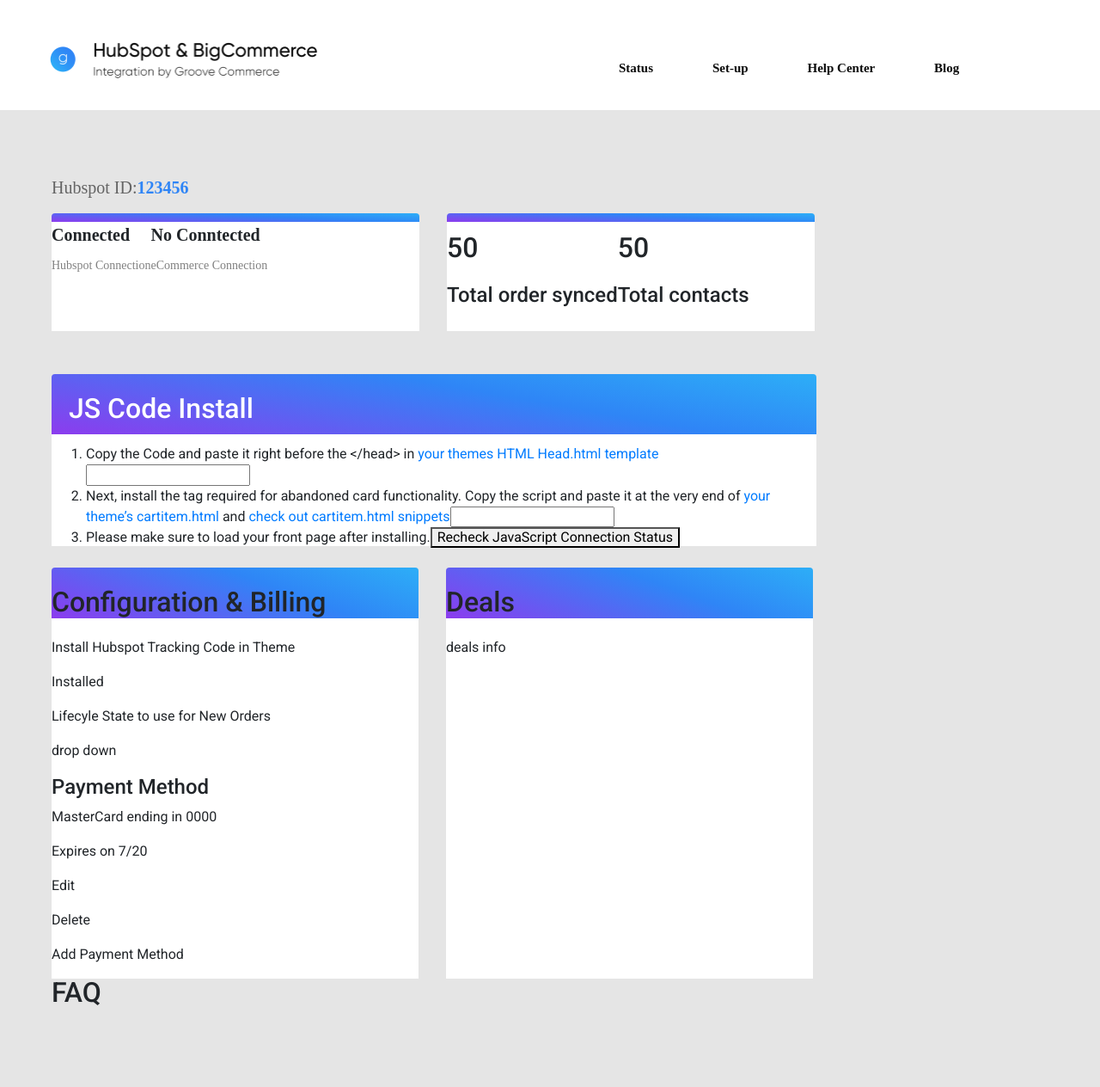
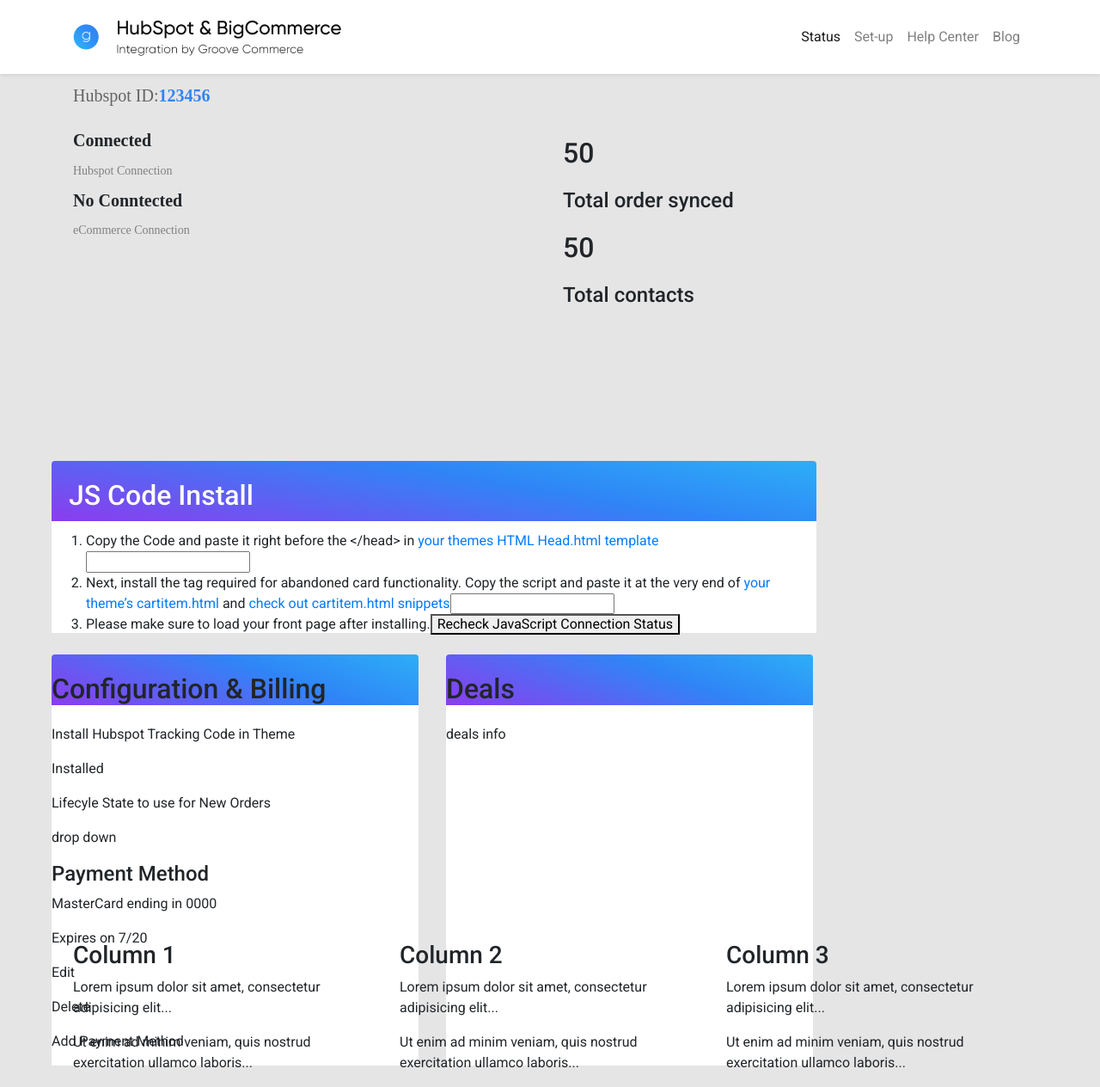
Before and after one commit to michaelzheng1/hubshop.ly, a React app: page / in a window 1280 px wide. Shown: the top 1264 px of the page at 86% size. Before the commit the page ends 1194 px from the top, so only its background shows below. Built offline with nearby package versions, Linux system fonts and the light colour scheme.

Commit message:
changing design to boostrap, finished using bootstrap for navbar and redesigning the status section

```diff
--- a/src/App.js
+++ b/src/App.js
@@ -9,13 +9,14 @@
 import HelpCenter from './components/HelpCenter/HelpCenter';
 import Blog from './components/Blog/Blog';
 import './App.css';
+import Navbar from './components/NavBar/NavBar';
 
 class App extends React.Component {
     render() {
         return (
             <BrowserRouter>
                 <div className="main-container">
-                    <Header />
+                    <Navbar />
                     <Status />
                     <Setup />
                     <Billing />
--- a/src/components/Billing/Billing&Deals.js
+++ b/src/components/Billing/Billing&Deals.js
@@ -35,6 +35,8 @@
           deals info
         </div>
       </div>
+
+
     );
   }
 }
--- a/src/components/HelpCenter/HelpCenter.js
+++ b/src/components/HelpCenter/HelpCenter.js
@@ -3,10 +3,25 @@
 class HelpAndResources extends React.Component {
   render() {
     return (
-      <div className="flex-container">
-        <div className="helpCenter"></div>
-        <h1>FAQ</h1>
-      </div>
+<div class="container">
+  <div class="row">
+    <div class="col-sm-4">
+      <h3>Column 1</h3>
+      <p>Lorem ipsum dolor sit amet, consectetur adipisicing elit...</p>
+      <p>Ut enim ad minim veniam, quis nostrud exercitation ullamco laboris...</p>
+    </div>
+    <div class="col-sm-4">
+      <h3>Column 2</h3>
+      <p>Lorem ipsum dolor sit amet, consectetur adipisicing elit...</p>
+      <p>Ut enim ad minim veniam, quis nostrud exercitation ullamco laboris...</p>
+    </div>
+    <div class="col-sm-4">
+      <h3>Column 3</h3>
+      <p>Lorem ipsum dolor sit amet, consectetur adipisicing elit...</p>
+      <p>Ut enim ad minim veniam, quis nostrud exercitation ullamco laboris...</p>
+    </div>
+  </div>
+</div>
     );
   }
 }
--- a/src/components/NavBar/NavBar.css
+++ b/src/components/NavBar/NavBar.css
@@ -1,3 +1,7 @@
+.navbar-custom {
+  background-color: white;
+}
+/*
 .navbar {
   position: absolute;
   display: flex;
@@ -5,7 +9,6 @@
   width: 428.32px;
   height: 23px;
   left: 55%;
-  /*right: 102.68px;*/
   top: 62px;
 }
 
@@ -25,19 +28,9 @@
   font-weight: 600;
   font-size: 15px;
   line-height: 19px;
-  /* identical to box height */
 
   text-align: center;
 
   color: #0b0b0b;
 }
-/*
-.navigation:hover {
-    text-decoration: none;
-    background: linear-gradient(0deg, #ffffff, #ffffff), #ffa438;
-}
-
-.navigation:active {
-    background: linear-gradient(0deg, #ffffff, #ffffff), #ffa438;
-}
 */
--- a/src/components/NavBar/NavBar.js
+++ b/src/components/NavBar/NavBar.js
@@ -15,19 +15,52 @@
 
   render() {
     return (
-      <div className="navbar">
-        <div className="navigation">
-          <Link to="/">Status</Link>
-        </div>
-        <div className="navigation">
-          <Link to="/set-up">Set-up</Link>
-        </div>
-        <div className="navigation">
-          <Link to="/help-and-resources">Help Center</Link>
-        </div>
-        <div className="navigation">
-          <Link to="/blog">Blog</Link>
-        </div>
+      <div>
+        <nav className="navbar navbar-expand-lg py-3 navbar-light backgro shadow-sm navbar-custom">
+          <div className="container">
+            <a href="#" className="navbar-brand">
+              <img src="src/components/Images/logo.png" />
+            </a>
+            <button
+              type="button"
+              data-toggle="collapse"
+              data-target="#navbarSupportedContent"
+              aria-controls="navbarSupportedContent"
+              aria-expanded="false"
+              aria-label="Toggle navigation"
+              className="navbar-toggler"
+            >
+              <span className="navbar-toggler-icon"></span>
+            </button>
+            <div
+              key="navbarSupportedContent"
+              className="collapse navbar-collapse"
+            >
+              <ul className="navbar-nav ml-auto">
+                <li className="nav-item active">
+                  <a href="#" className="nav-link">
+                    Status <span className="sr-only">(current)</span>
+                  </a>
+                </li>
+                <li className="nav-item">
+                  <a href="#" className="nav-link">
+                    Set-up
+                  </a>
+                </li>
+                <li className="nav-item">
+                  <a href="#" className="nav-link">
+                    Help Center
+                  </a>
+                </li>
+                <li className="nav-item">
+                  <a href="#" className="nav-link">
+                    Blog
+                  </a>
+                </li>
+              </ul>
+            </div>
+          </div>
+        </nav>
       </div>
     );
   }
--- a/src/components/Status/Status.js
+++ b/src/components/Status/Status.js
@@ -5,7 +5,43 @@
 class Status extends React.Component {
   render() {
     return (
-      <div className="status">
+      <div class="container">
+        <h1 className="hubspot">
+          Hubspot ID:
+          <span className="id">123456</span>
+        </h1>
+        <div class="row">
+          <div class="col-sm-6">
+              <div className="connect-status">
+                <h1>Connected</h1>
+                <h4>Hubspot Connection</h4>
+              </div>
+              <div className="connect-status">
+                <h1 className="connection">No Conntected</h1>
+                <h4>eCommerce Connection</h4>
+            </div>
+          </div>
+          <div class="col-sm-6">
+          <div className="number-section">
+              <h1 className="number">50</h1>
+              <h4 className="number-descrip">Total order synced</h4>
+            </div>
+            <div className="number-section">
+              <h1 className="number">50</h1>
+              <h4 className="number-descrip">Total contacts</h4>
+            </div>
+          </div>
+        </div>
+      </div>
+    );
+  }
+}
+
+export default Status;
+/*
+
+
+ <div className="status">
         <div className="hubspot-id">
           <h1 className="hubspot">
             Hubspot ID:
@@ -36,8 +72,4 @@
         </div>
 
       </div>
-    );
-  }
-}
-
-export default Status;
+      */
```
